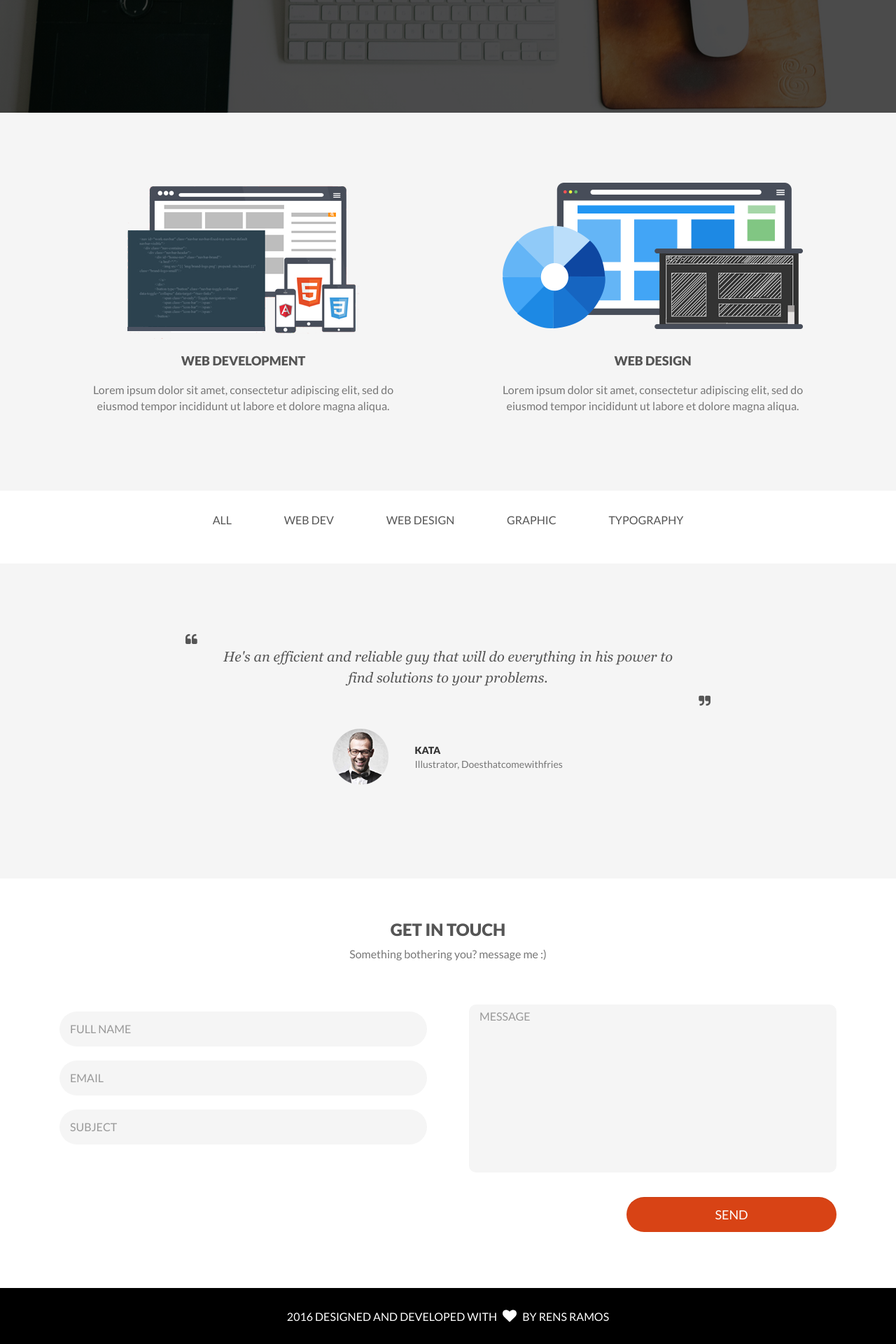
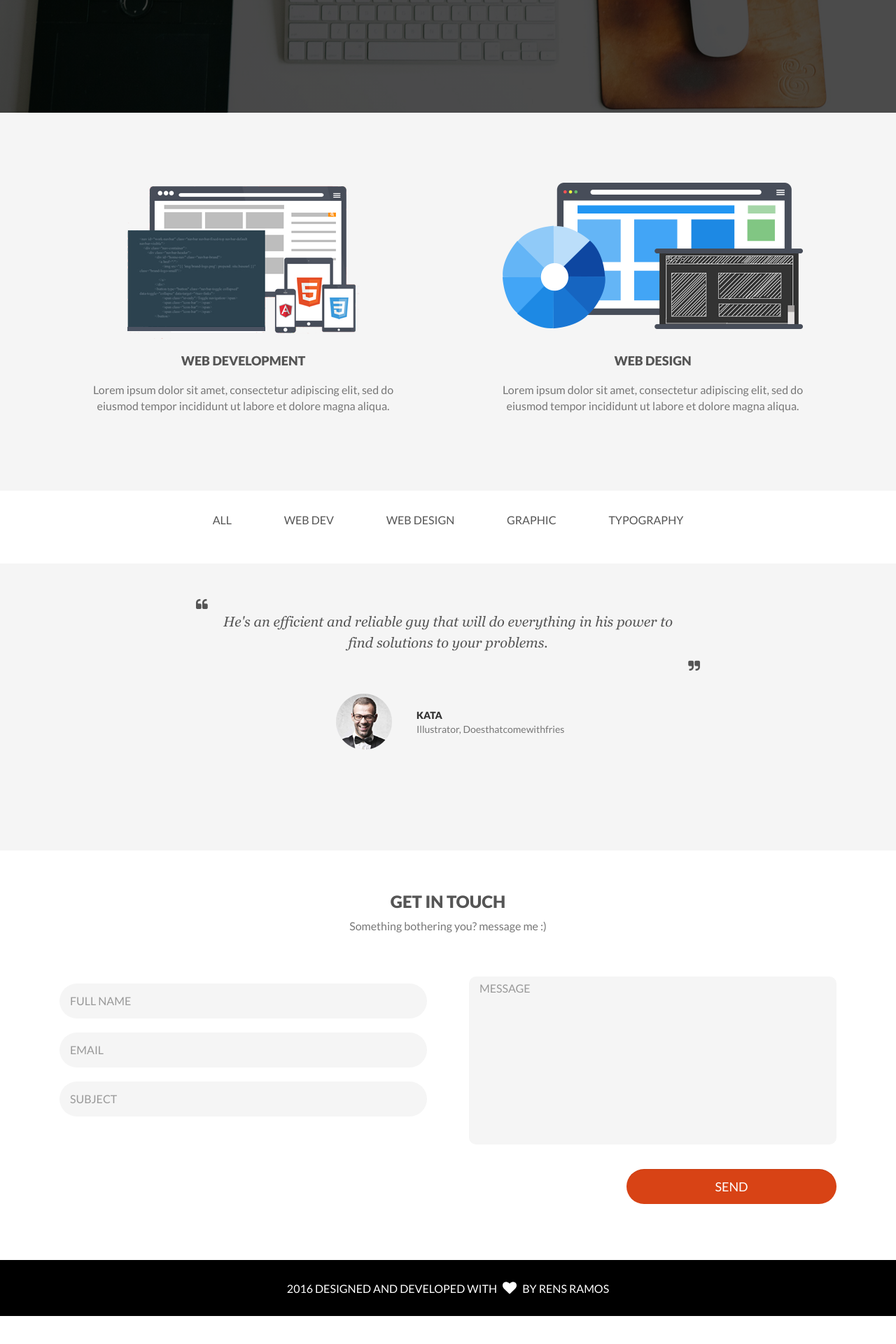
Before and after one commit to rensramos/rensramos, a Jekyll site: the page built from index.html, in a window 1280 px wide. Shown: the part 739-2659 px from the top of the page at 70% size. Built offline with Jekyll 4.4.1, drawn with Linux system fonts in a browser that asks for light colours; nearby versions of some CDN libraries; after the commit the page ends 2619 px from its top, so only the background shows below that.

Commit message:
Update testimonial responsiveness

```diff
--- a/_data/testimonial.yml
+++ b/_data/testimonial.yml
@@ -5,12 +5,12 @@
   company: "Doesthatcomewithfries"
   testimonial: "He's an efficient and reliable guy that will do everything in his power to find solutions to your problems."
 
-
 - id: 2
   name: Maria Chug
   image: "dummy.png"
   company: "Threelogy Video"
   testimonial: "He is hard working & I was surprised that he answered all my questions immediately even if I sent them out of office hours. I don’t care much about technology so he made it easy for me to understand how I should go about using the website he developed for our company. "
+
 
 - id: 3
   name: Chuck Chang
@@ -22,5 +22,5 @@
   name: Nicole
   image: "dummy.png"
   position: "UI/UX Designer"
-  company: "Crux Design Studio"
+  company: "STORM Technologies"
   testimonial: "A great front-end developer that works harmoniously with designers. He is very knowledgable with Jekyll and he makes websites almost pixel perfect to the design."
--- a/_includes/home/testimonial.html
+++ b/_includes/home/testimonial.html
@@ -5,17 +5,17 @@
                 <div class="carousel-inner">
                     {% for item in site.data.testimonial %}
                     <div {% if forloop.first == true %} class="item active" {% else%} class="item" {% endif %}>
-                        <div class="testimonial-content col-xs-12 no-gutter">
+                        <div class="testimonial-content col-xs-12">
                             <div class="caption clearfix">
                                 <span class="open-quote fa fa-quote-left"></span>
                                 <p class="content-testimonial">{{ item.testimonial }}</p>
                                 <span class="close-quote fa fa-quote-right"></span>
                             </div>
                             <div class="content-info clearfix">
-                                <div class="people-image col-md-4">
+                                <div class="people-image col-md-4 col-sm-4 col-xs-12">
                                     <img class="image center-block" src="/image/people/{{ item.image }}"/>
                                 </div>
-                                <div class="people-info col-md-8">
+                                <div class="people-info col-md-8 col-sm-8 col-xs-12">
                                     <span class="people-name">{{ item.name }}</span>
                                     {% if item.position != null %}
                                     <span class="people-role">{{ item.position }}, {{ item.company }}</span>
--- a/_sass/home.sass
+++ b/_sass/home.sass
@@ -185,13 +185,12 @@
 
 #testimonial
   position: relative
-  height: 50vh
   background-color: #f5f5f5
   .section-container
     max-width: 750px
     .section-content
-      padding-top: 100px
-      padding-bottom: 100px
+      padding-top: 50px
+      padding-bottom: 50px
       .carousel-container
         #testimonial-carousel
           min-height: 310px
@@ -445,6 +444,26 @@
           margin-left: 5px
           margin-right: 5px
 
+  #testimonial
+    .section-container
+      .section-content
+        .carousel-container
+          #testimonial-carousel
+            min-height: 390px
+            .carousel-inner
+              .item
+                .testimonial-content
+                  .content-info
+                    .people-info
+                      .people-name
+                        text-align: center
+                      .people-role
+                        display: block
+                        text-align: center
+                        white-space: normal
+
+
+
 @media (max-width: 568px)
   #cover
     height: auto
@@ -483,7 +502,6 @@
             min-height: 0
             .image
               max-width: 80%
-
 
   #project
     .filter-section
@@ -532,3 +550,15 @@
               font-size: 18px
             .section-type
               font-size: 12px
+
+  #testimonial
+    .section-container
+      .section-content
+        .carousel-container
+          #testimonial-carousel
+            .carousel-inner
+              .item
+                .testimonial-content
+                  .caption
+                    .content-testimonial
+                      font-size: 16px
```
